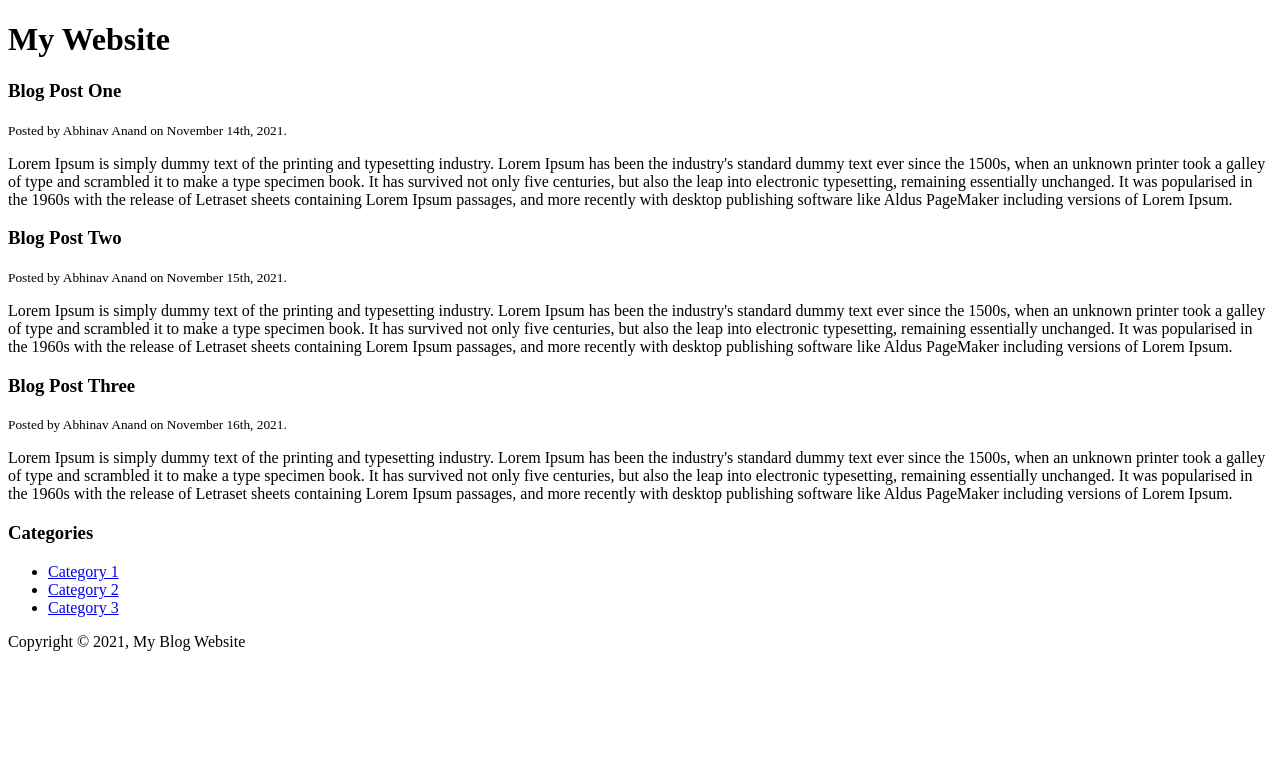
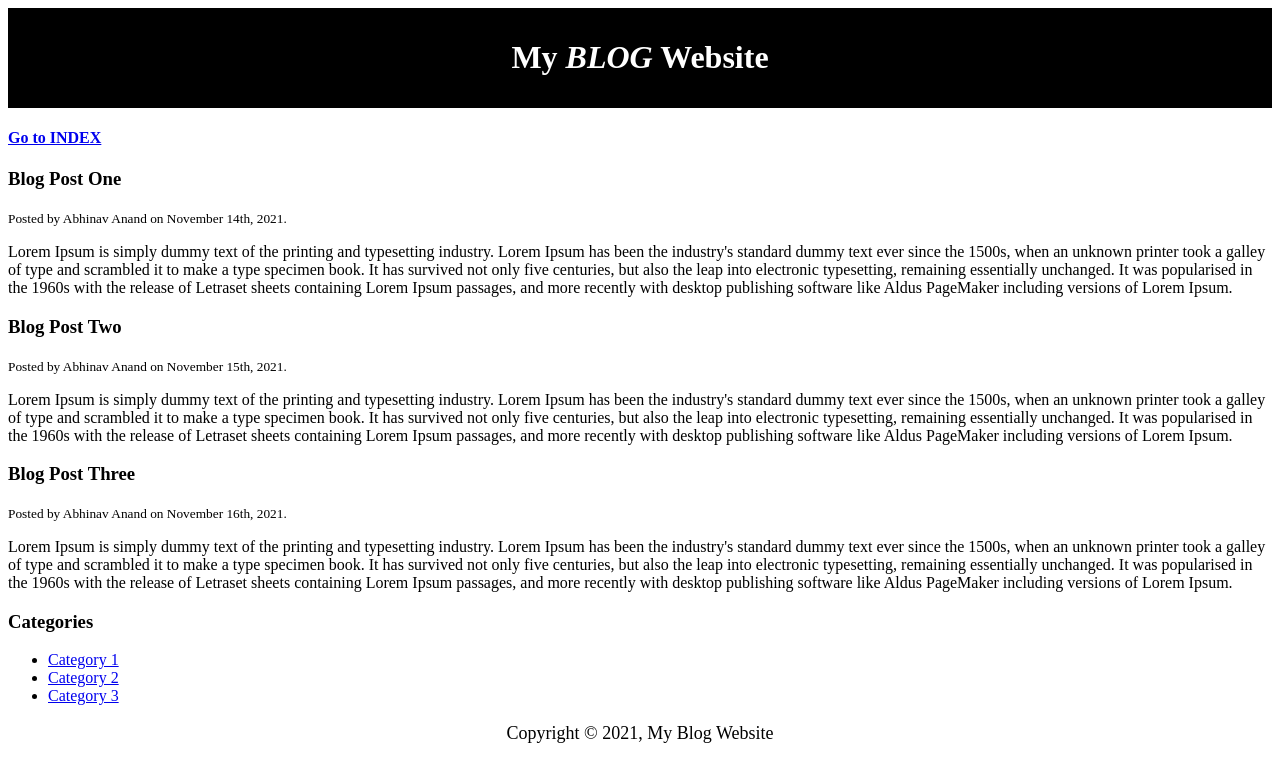
Before and after one commit to html5kit/Ex1-Website, a plain HTML site: page blog.html in a window 1280 px wide. Drawn offline with Linux system fonts and the light colour scheme.

Commit message:
Both File is Done

```diff
--- a/blog.html
+++ b/blog.html
@@ -1,30 +1,56 @@
 <!DOCTYPE html>
 <html lang="en" dir="ltr">
+
 <head>
   <meta charset="utf-8">
   <title>My Blog</title>
+  <meta name="description" content="Awesome blog by Abhinav Anand">
+  <meta name="keywords" content="web design blog, web dev blog, blog by Abhinav">
+  <style type="text/css">
+    #main-header {
+      text-align: center;
+      background-color: black;
+      color: white;
+      padding: 10px;
+    }
+
+    #main-footer {
+      text-align: center;
+      font-size: 18px;
+    }
+  </style>
 </head>
+
 <body>
   <header id="main-header">
-      <h1>My Website</h1>
+    <h1>My <em>BLOG</em> Website</h1>
   </header>
+
+
+  <h4><a href="index.html">Go to INDEX</a></h4>
 
   <section>
     <article class="post">
       <h3>Blog Post One</h3>
       <small>Posted by Abhinav Anand on November 14th, 2021. </small>
-    <p>Lorem Ipsum is simply dummy text of the printing and typesetting industry. Lorem Ipsum has been the industry's standard dummy text ever since the 1500s, when an unknown printer took a galley of type and scrambled it to make a type specimen book. It has survived not only five centuries, but also the leap into electronic typesetting, remaining essentially unchanged. It was popularised in the 1960s with the release of Letraset sheets containing Lorem Ipsum passages, and more recently with desktop publishing software like Aldus PageMaker including versions of Lorem Ipsum.</p>
+      <p>Lorem Ipsum is simply dummy text of the printing and typesetting industry. Lorem Ipsum has been the industry's standard dummy text ever since the 1500s, when an unknown printer took a galley of type and scrambled it to make a type specimen
+        book. It has survived not only five centuries, but also the leap into electronic typesetting, remaining essentially unchanged. It was popularised in the 1960s with the release of Letraset sheets containing Lorem Ipsum passages, and more
+        recently with desktop publishing software like Aldus PageMaker including versions of Lorem Ipsum.</p>
       <a href=""></a>
     </article>
     <article class="post">
       <h3>Blog Post Two</h3>
       <small>Posted by Abhinav Anand on November 15th, 2021. </small>
-    <p>Lorem Ipsum is simply dummy text of the printing and typesetting industry. Lorem Ipsum has been the industry's standard dummy text ever since the 1500s, when an unknown printer took a galley of type and scrambled it to make a type specimen book. It has survived not only five centuries, but also the leap into electronic typesetting, remaining essentially unchanged. It was popularised in the 1960s with the release of Letraset sheets containing Lorem Ipsum passages, and more recently with desktop publishing software like Aldus PageMaker including versions of Lorem Ipsum.</p>
+      <p>Lorem Ipsum is simply dummy text of the printing and typesetting industry. Lorem Ipsum has been the industry's standard dummy text ever since the 1500s, when an unknown printer took a galley of type and scrambled it to make a type specimen
+        book. It has survived not only five centuries, but also the leap into electronic typesetting, remaining essentially unchanged. It was popularised in the 1960s with the release of Letraset sheets containing Lorem Ipsum passages, and more
+        recently with desktop publishing software like Aldus PageMaker including versions of Lorem Ipsum.</p>
     </article>
     <article class="post">
       <h3>Blog Post Three</h3>
       <small>Posted by Abhinav Anand on November 16th, 2021. </small>
-    <p>Lorem Ipsum is simply dummy text of the printing and typesetting industry. Lorem Ipsum has been the industry's standard dummy text ever since the 1500s, when an unknown printer took a galley of type and scrambled it to make a type specimen book. It has survived not only five centuries, but also the leap into electronic typesetting, remaining essentially unchanged. It was popularised in the 1960s with the release of Letraset sheets containing Lorem Ipsum passages, and more recently with desktop publishing software like Aldus PageMaker including versions of Lorem Ipsum.</p>
+      <p>Lorem Ipsum is simply dummy text of the printing and typesetting industry. Lorem Ipsum has been the industry's standard dummy text ever since the 1500s, when an unknown printer took a galley of type and scrambled it to make a type specimen
+        book. It has survived not only five centuries, but also the leap into electronic typesetting, remaining essentially unchanged. It was popularised in the 1960s with the release of Letraset sheets containing Lorem Ipsum passages, and more
+        recently with desktop publishing software like Aldus PageMaker including versions of Lorem Ipsum.</p>
     </article>
   </section>
 
@@ -44,4 +70,5 @@
   </footer>
 
 </body>
+
 </html>
```
Also changed, not shown: index.html (+17 -6 lines). Lines whose indentation alone changed are shown as unchanged.
